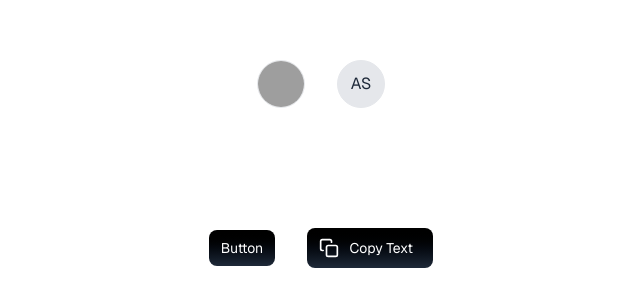
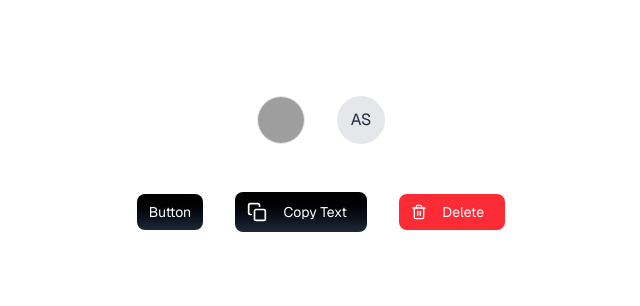
Before and after one commit to armondschneider/interactionkit, a Next.js app: page / in a window 1280 px wide. Shown: the part 236-542 px from the top of the page, without its empty margins (319-959 px from the left). Built offline with nearby package versions, Linux system fonts and the light colour scheme; grey boxes are pictures that could not be loaded.

Commit message:
update button component

```diff
--- a/app/page.tsx
+++ b/app/page.tsx
@@ -5,7 +5,7 @@ import Button from "../src/components/Button/Button";
 
 export default function Home() {
   return (
-    <div className="flex flex-col items-center justify-center min-h-screen p-8 gap-30 sm:p-20 font-[family-name:var(--font-inter-sans)]">
+    <div className="flex flex-col items-center justify-center min-h-screen p-8 gap-12 sm:p-20 font-[family-name:var(--font-inter-sans)]">
       <div className="flex items-center justify-center gap-8">
         <AvatarTooltip
           variant="image"
@@ -25,6 +25,8 @@ export default function Home() {
         </Button>
 
         <ButtonTextEffect />
+
+        <Button variant="delete" deleteLabel="Delete" deletedLabel="Deleted" />
       </div>
     </div>
   );
--- a/src/components/Button/Button.tsx
+++ b/src/components/Button/Button.tsx
@@ -1,36 +1,86 @@
 'use client';
-import React from 'react';
-import { motion, HTMLMotionProps } from 'framer-motion';
+import React, { useState } from 'react';
+import { motion, HTMLMotionProps, AnimatePresence } from 'framer-motion';
+import { FiTrash2 } from 'react-icons/fi';
 
-interface ButtonProps extends Omit<HTMLMotionProps<"button">, "children"> {
-  children: React.ReactNode;
+interface ButtonProps extends Omit<HTMLMotionProps<'button'>, 'children'> {
+  children?: React.ReactNode;
+  variant?: 'primary' | 'delete';
+  deleteLabel?: string;
+  deletedLabel?: string;
 }
 
 const Button: React.FC<ButtonProps> = ({
   children,
+  variant = 'primary',
   className = '',
+  onClick,
   ...props
-}) => (
+}) => {
+  if (variant === 'delete') {
+    const { deleteLabel, deletedLabel, ...rest } = props as ButtonProps;
+    const [deleted, setDeleted] = useState(false);
+
+    const handleClick = (e: React.MouseEvent<HTMLButtonElement>) => {
+      setDeleted(true);
+      if (onClick) onClick(e);
+      setTimeout(() => setDeleted(false), 2000);
+    };
+
+    return (
+      <motion.button
+        {...rest}
+        onClick={handleClick}
+        whileHover={{ scale: 1.02 }}
+        whileTap={{ scale: 0.98, transition: { type: 'spring', stiffness: 400, damping: 10 } }}
+        transition={{ type: 'spring', stiffness: 300, damping: 20 }}
+        className={`inline-flex items-center justify-center rounded-lg px-3 py-2 text-sm text-white focus:outline-none transition-colors duration-300 cursor-pointer ${
+          deleted ? 'bg-red-700 hover:bg-red-600' : 'bg-red-500 hover:bg-red-400'
+        } ${className}`}
+      >
+        <FiTrash2 className="h-4 w-4 mr-1.5 flex-none" />
+        <div className="relative overflow-hidden h-5 min-w-[60px]">
+          <AnimatePresence initial={false}>
+            {!deleted ? (
+              <motion.span
+                key="delete"
+                initial={{ opacity: 0, filter: 'blur(4px)' }}
+                animate={{ opacity: 1, filter: 'blur(0px)' }}
+                exit={{ opacity: 0, filter: 'blur(4px)' }}
+                transition={{ duration: 0.3 }}
+                className="absolute inset-0 flex items-center justify-center whitespace-nowrap text-white"
+              >
+                {deleteLabel ?? children ?? 'Delete'}
+              </motion.span>
+            ) : (
+              <motion.span
+                key="deleted"
+                initial={{ opacity: 0, filter: 'blur(4px)' }}
+                animate={{ opacity: 1, filter: 'blur(0px)' }}
+                exit={{ opacity: 0, filter: 'blur(4px)' }}
+                transition={{ duration: 0.3 }}
+                className="absolute inset-0 flex items-center justify-center whitespace-nowrap text-white"
+              >
+                {deletedLabel ?? 'Deleted'}
+              </motion.span>
+            )}
+          </AnimatePresence>
+        </div>
+      </motion.button>
+    );
+  }
+
+  return (
     <motion.button
       {...props}
       whileHover={{ scale: 1.02 }}
-    whileTap={{
-      scale: 0.98,
-      transition: {
-        type: "spring",
-        stiffness: 400,
-        damping: 10
-      }
-    }}
-    transition={{
-      type: "spring",
-      stiffness: 300,
-      damping: 20
-    }}
+      whileTap={{ scale: 0.98, transition: { type: 'spring', stiffness: 400, damping: 10 } }}
+      transition={{ type: 'spring', stiffness: 300, damping: 20 }}
       className={`inline-flex self-auto items-center justify-center bg-gradient-to-b from-black to-gray-800 text-white text-sm rounded-lg px-3 py-2 hover:opacity-80 cursor-pointer ${className}`}
     >
       {children}
     </motion.button>
   );
+};
 
 export default Button;
--- a/src/components/Button/ButtonTextEffect.tsx
+++ b/src/components/Button/ButtonTextEffect.tsx
@@ -2,7 +2,6 @@
 import React, { useState } from 'react';
 import { motion, AnimatePresence } from 'framer-motion';
 import { FiCopy } from "react-icons/fi";
-import ButtonPrimary from './Button';
 
 const ButtonTextEffect: React.FC = () => {
   const [copied, setCopied] = useState(false);
@@ -14,9 +13,15 @@ const ButtonTextEffect: React.FC = () => {
   };
 
   return (
-    <ButtonPrimary onClick={handleClick} className="inline-flex items-center">
+    <motion.button
+      onClick={handleClick}
+      whileHover={{ scale: 1.02 }}
+      whileTap={{ scale: 0.98, transition: { type: 'spring', stiffness: 400, damping: 10 } }}
+      transition={{ type: 'spring', stiffness: 300, damping: 20 }}
+      className="inline-flex items-center justify-center bg-gradient-to-b from-black to-gray-800 text-white text-sm rounded-lg px-3 py-2 hover:opacity-80 cursor-pointer"
+    >
       {/* Copy icon */}
-      <FiCopy className="h-5 w-5 mr-0.5 flex-none" />
+      <FiCopy className="h-5 w-5 mr-2 flex-none" />
 
       {/* Animated text */}
       <div className="relative overflow-hidden h-6 min-w-[80px]">
@@ -46,7 +51,7 @@ const ButtonTextEffect: React.FC = () => {
           )}
         </AnimatePresence>
       </div>
-    </ButtonPrimary>
+    </motion.button>
   );
 };
 
```
Lines whose indentation alone changed are shown as unchanged.
